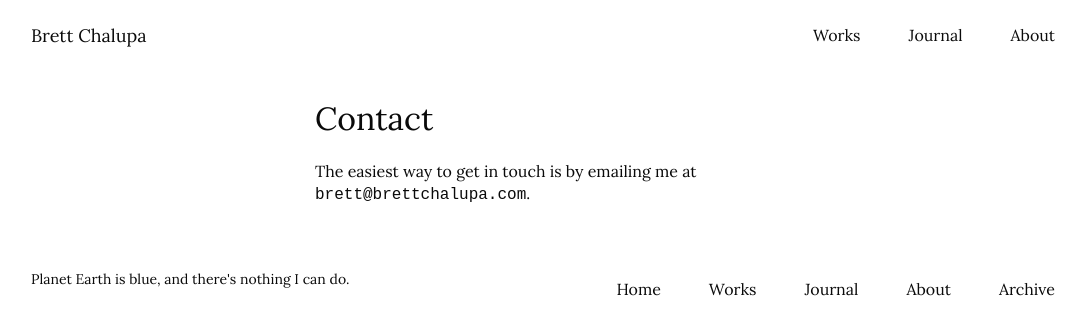
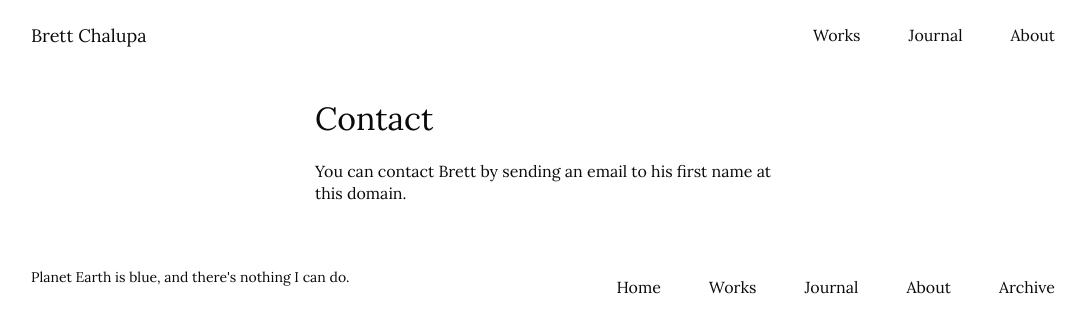
Before and after one commit to brettchalupa/brettchalupa.github.io, a Jekyll site: the page built from contact.md, in a window 1280 px wide. Shown: the top 335 px of the page, without its empty margins (97-1183 px from the left). Built offline with Jekyll 4.4.1, drawn with Linux system fonts in a browser that asks for light colours; a script that is not in the unit is left out.

Commit message:
Remove direct email from Contact page
This makes it so the actual address is not present to prevent spam.

```diff
--- a/contact.md
+++ b/contact.md
@@ -7,5 +7,4 @@ layout: default
 
 # Contact
 
-The easiest way to get in touch is by emailing me at
-`brett@brettchalupa.com`.
+You can contact Brett by sending an email to his first name at this domain.
```
